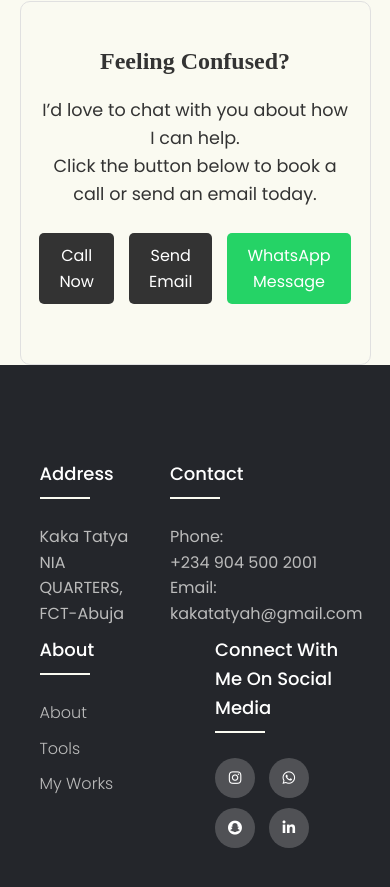
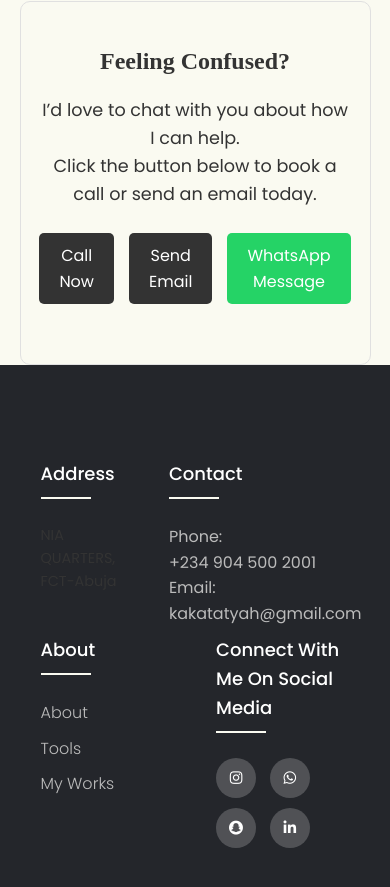
Before and after one commit to successdanesy/Kaka-tatya-portfolio, a plain HTML site: page index.html in a window 390 px wide. Shown: the part 6287-7174 px from the top of the page. Drawn offline with Linux system fonts and the light colour scheme.

Commit message:
changes to the footer

```diff
--- a/index.html
+++ b/index.html
@@ -183,7 +183,6 @@
     <div class="row">
       <div class="footer-col">
         <h4>Address</h4>
-        <p>Kaka Tatya<br>
            NIA QUARTERS, FCT-Abuja</p>
       </div>
 
--- a/styles.css
+++ b/styles.css
@@ -588,7 +588,7 @@ h3 {
 @media (max-width: 768px) {
   .footer-col {
     width: 50%; /* Stack footer columns vertically */
-    margin: 5px 5px; /* Space between columns */
+    margin: 5px 6px; /* Space between columns */
   }
   header, footer {
       font-size: 0.9rem;
```
